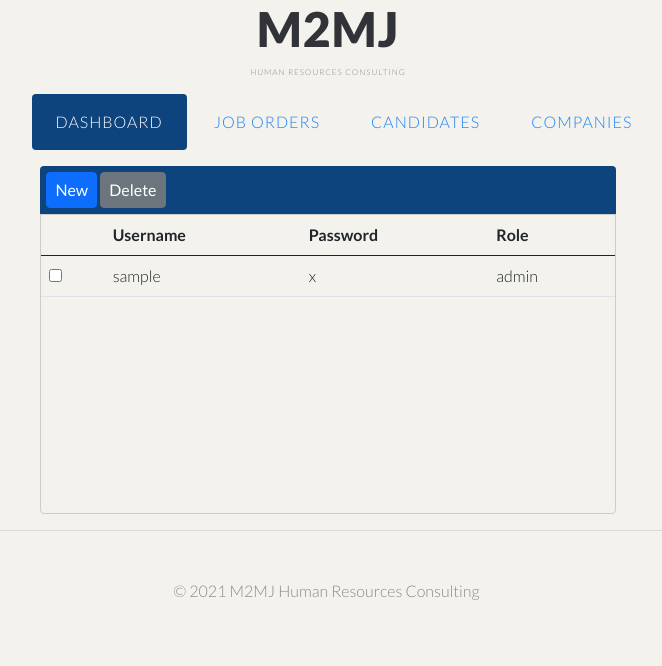
After one commit to ssvillarosa/is295b, a CodeIgniter app: page /database/index.php/user/userList in a window 1280 px wide. The commit adds this page. Shown: the top 666 px of the page, without its empty margins (312-974 px from the left). Run offline with CodeIgniter, Linux system fonts and the light colour scheme; tables that the repository leaves empty or names only in its code hold one stand-in row (values such as "Sample post").

Commit message:
Implementing user login, list, and view

```diff
--- a/application/config/autoload.php
+++ b/application/config/autoload.php
@@ -58,7 +58,7 @@ $autoload['packages'] = array();
 |
 |	$autoload['libraries'] = array('user_agent' => 'ua');
 */
-$autoload['libraries'] = array();
+$autoload['libraries'] = array('session','form_validation');
 
 /*
 | -------------------------------------------------------------------
@@ -89,7 +89,7 @@ $autoload['drivers'] = array();
 |
 |	$autoload['helper'] = array('url', 'file');
 */
-$autoload['helper'] = array();
+$autoload['helper'] = array('form', 'url');
 
 /*
 | -------------------------------------------------------------------
--- a/application/config/config.php
+++ b/application/config/config.php
@@ -448,11 +448,11 @@ $config['global_xss_filtering'] = FALSE;
 | 'csrf_regenerate' = Regenerate token on every submission
 | 'csrf_exclude_uris' = Array of URIs which ignore CSRF checks
 */
-$config['csrf_protection'] = FALSE;
+$config['csrf_protection'] = TRUE;
 $config['csrf_token_name'] = 'csrf_test_name';
 $config['csrf_cookie_name'] = 'csrf_cookie_name';
 $config['csrf_expire'] = 7200;
-$config['csrf_regenerate'] = TRUE;
+$config['csrf_regenerate'] = FALSE;
 $config['csrf_exclude_uris'] = array();
 
 /*
--- a/application/config/database.php
+++ b/application/config/database.php
@@ -76,9 +76,9 @@ $query_builder = TRUE;
 $db['default'] = array(
 	'dsn'	=> '',
 	'hostname' => 'localhost',
-	'username' => '',
+	'username' => 'root',
 	'password' => '',
-	'database' => '',
+	'database' => 'is295b',
 	'dbdriver' => 'mysqli',
 	'dbprefix' => '',
 	'pconnect' => FALSE,
--- a/application/controllers/User.php
+++ b/application/controllers/User.php
@@ -3,20 +3,35 @@ defined('BASEPATH') OR exit('No direct script access allowed');
 
 class User extends CI_Controller {
 
+    function __construct() {
+        parent::__construct();
+        /*if ($this->session->userdata['logged'] == TRUE){
+            //do something
+        }else{
+            redirect('auth/login');
+        }*/
+    }
 
-	public function index(){
-		$this->load->helper('url');
-	}
+    public function userList(){
+        $this->load->view('common/header');
+        $this->load->view('common/nav');
 
-	public function login(){
-		$this->load->helper(array('form', 'url'));
-		/*$this->load->library('form_validation');
-		if ($this->form_validation->run() == FALSE){
-			$this->load->view('common/header');
-			$this->load->view('login');
-			$this->load->view('common/footer');
-		}else{
-			echo 'Success';
-		}*/
-	}
+        $this->load->model('UserModel');
+        $users=$this->UserModel->getUsers();
+        $data['users'] = $users;
+        $this->load->view('user/userList',$data);
+
+        $this->load->view('common/footer');
+    }
+
+    public function view(){
+        $this->load->view('common/header');
+        $this->load->view('common/nav');
+        $userId = $this->input->get('id');
+
+        $this->load->model('UserModel');
+        $user=$this->UserModel->getUser($userId);
+        $data['user'] = $user;
+        $this->load->view('user/detailsView',$data);
+    }
 }
--- /dev/null
+++ b/application/models/UserModel.php
@@ -0,0 +1,28 @@
+<?php
+
+Class UserModel extends CI_Model{
+
+    public function __construct() {
+        $this->load->database();
+    }
+
+    public function login($username,$password){
+        $this->db->where("username", $username);
+        $this->db->where("password", $password);
+        $query = $this->db->get("users");
+        return $query->row_array();
+    }
+
+    public function getUsers($limit=100,$offset=0){
+        $query = $this->db->get('user',$limit,$offset);
+        return $query->result();
+    }
+
+    public function getUser($userId){
+        $this->db->where("id", $userId);
+        $query = $this->db->get("user");
+        return $query->row_array();
+    }
+}
+
+?>
--- a/application/views/common/footer.php
+++ b/application/views/common/footer.php
@@ -1,5 +1,5 @@
 			<!-- Copyright -->
-			<div id="copyright">
+			<div id="footer">
 				<div class="container">
 					<p style="text-align: center;">© 2021 M2MJ Human Resources Consulting&nbsp;</p>
 				</div>
--- a/application/views/common/nav.php
+++ b/application/views/common/nav.php
@@ -3,11 +3,10 @@
     <div class="container">
         <nav id="nav">
             <ul>
-				<li class="active"><a href="index.html">Homepage</a></li>
-				<li><a href="threecolumn.html">Three Column</a></li>
-				<li><a href="twocolumn1.html">Left Sidebar</a></li>
-				<li><a href="twocolumn2.html">Right Sidebar</a></li>
-				<li><a href="onecolumn.html">No Sidebar</a></li>
+                <li class="active"><a href="#">Dashboard</a></li>
+                <li><a href="#">Job Orders</a></li>
+                <li><a href="#">Candidates</a></li>
+                <li><a href="#">Companies</a></li>
             </ul>
         </nav>
     </div>
--- a/application/views/login.php
+++ b/application/views/login.php
@@ -5,14 +5,14 @@
             <div class="col-md-4">
                 <section id="content" >
                     <?php echo validation_errors(); ?>
-					<?php echo form_open('user/login'); ?>
+                    <?php echo form_open(); ?>
                         <div class="mb-3">
                             <label for="username" class="form-label">Username</label>
-						<input type="text" class="form-control" id="username" size="50">
+                            <input type="text" class="form-control" id="username" name="username" maxLength="50">
                         </div>
                         <div class="mb-3">
                             <label for="password" class="form-label">Password</label>
-						<input type="password" class="form-control" id="password" size="50">
+                            <input type="password" class="form-control" id="password" name="password" maxLength="50">
                         </div>
                         <div class="text-center">
                             <button type="submit" class="btn btn-primary">Login</button>
--- /dev/null
+++ b/application/views/user/userList.php
@@ -0,0 +1,36 @@
+<div id="user-page" class="user-page">
+    <div class="container">
+        <div class="row justify-content-center">
+            <div class="col-md-6">
+                <div class="table_toolbar">
+                    <a href="#" class="btn btn-primary">New</a>
+                    <a href="#" class="btn btn-secondary">Delete</a>
+                </div>
+                <div class="table-responsive user-table">
+                    <table class="table table-hover">
+                        <thead>
+                            <tr>
+                                <th class="text-left"></th>
+                                <th class="text-left">Username</th>
+                                <th class="text-left">Password</th>
+                                <th class="text-left">Role</th>
+                            </tr>
+                        </thead>
+                        <tbody>
+                            <?php foreach ($users as $user): ?>
+                                <tr id="user-<?php echo $user->id; ?>" class="user-row-item" onClick="">
+                                    <td class="text-left usr-chk">
+                                        <input type="checkbox" class="chk" name="vehicle1" value="<?php echo $user->id; ?>">
+                                    </td>
+                                    <td class="text-left usr-name"><?php echo $user->username; ?></td>
+                                    <td class="text-left usr-desc"><?php echo $user->password; ?></td>
+                                    <td class="text-left usr-rank"><?php echo $user->role; ?></td
+                                </tr>
+                            <?php endforeach; ?>
+                        </tbody>
+                    </table>
+                </div>
+            </div>
+        </div>
+    </div>
+</div>
--- a/css/style.css
+++ b/css/style.css
@@ -1,5 +1,5 @@
 /*********************************************************************************/
-/* Full Page                                                                     */
+/* All Page                                                                     */
 /*********************************************************************************/
 body {
     margin: 0px;
@@ -17,6 +17,28 @@ body {
     max-width: 1200px;
 }
 
+.blue-button {
+    position: relative;
+    display: inline-block;
+    padding: .5em 1em;
+    background: #0d447d;
+    border-radius: 4px;
+    text-decoration: none;
+    text-transform: uppercase;
+    font-size: 1.1em;
+    color: #FFF;
+    -moz-transition: color 0.35s ease-in-out, background-color 0.35s ease-in-out;
+    -webkit-transition: color 0.35s ease-in-out, background-color 0.35s ease-in-out;
+    -o-transition: color 0.35s ease-in-out, background-color 0.35s ease-in-out;
+    -ms-transition: color 0.35s ease-in-out, background-color 0.35s ease-in-out;
+    transition: color 0.35s ease-in-out, background-color 0.35s ease-in-out;
+    cursor: pointer;
+}
+
+.button:hover {
+    color: #FFF;
+}
+
 /*********************************************************************************/
 /* Header                                                                        */
 /*********************************************************************************/
@@ -27,7 +49,7 @@ body {
 }
 
 #logo {
-    margin-bottom: 3em;
+    margin-bottom: 1em;
 }
 
 #logo h1 a {
@@ -62,27 +84,56 @@ body {
     font-weight: 200;
     font-size: 1em;
     outline: 0;
-    color: #323338;
+    color: #1d83f5;
 }
 
-#nav li.active a, #nav > ul > li > a:hover, #nav > ul > li > span:hover {
-    background: #323338;
+#nav li.active a{
     border-radius: 4px;
     color: #FFF;
+    background: #0d447d;
 }
+
+ #nav > ul > li.active > a:hover, #nav > ul > li.active > span:hover {
+    border-radius: 4px;
+    color: #FFF;
+    background: #e93232;
+ }
+
+ #nav > ul > li > a:hover, #nav > ul > li > span:hover {
+    border-radius: 4px;
+    color: #FFF;
+    background: #0d447d;
+ }
 
 /*********************************************************************************/
 /* Footer                                                                        */
 /*********************************************************************************/
-#copyright .container {
+#footer .container {
     padding: 3em 0em;
     border-top: 1px solid;
     border-color: rgba(0,0,0,.1);
+    margin-top: 1rem;
 }
 
 /*********************************************************************************/
-/* Page specific                                                                        */
+/* Page specific                                                                 */
 /*********************************************************************************/
-.login-page {
-    padding: 5em 0em;
-}
+
+    /* Login page */
+    .login-page {
+        padding: 5em 0em;
+    }
+    /* Userlist page */
+    .table_toolbar {
+        background: #0d447d;
+        padding: 0.4em;
+        border-radius: 4px 4px 0px 0px;
+    }
+    .table_toolbar > a.btn {
+        padding: .3rem .5rem;
+    }
+    .user-table{
+        border: 1px solid #ccc;
+        border-radius: 0px 0px 4px 4px;
+        min-height: 300px;
+    }
```
Also changed, not shown: application/controllers/Auth.php (added, +18 -0 lines), application/models/User.php (deleted, +0 -18 lines), application/views/user/detailsView.php (added, +9 -0 lines). Lines whose indentation alone changed are shown as unchanged.
